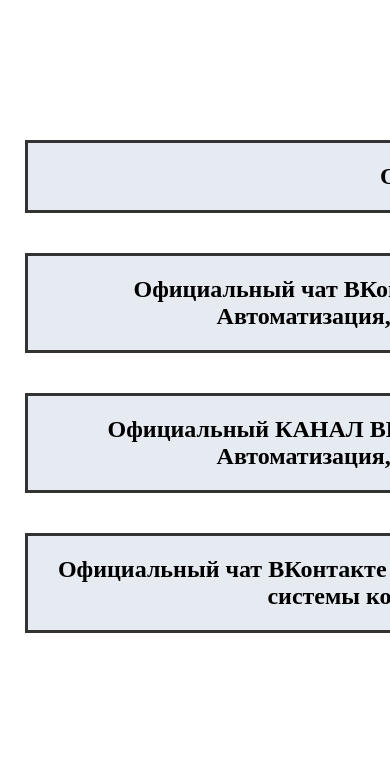
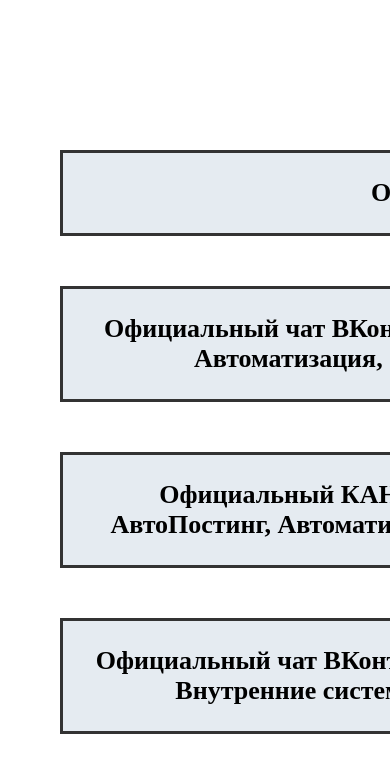
Before and after one commit to coder-links/cc, a plain HTML site: page links.html in a window 390 px wide. Shown: the top 772 px of the page. Drawn offline with Linux system fonts and the light colour scheme.

Commit message:
Add files via upload

```diff
--- a/links.html
+++ b/links.html
@@ -29,10 +29,10 @@
 
 			@media screen and (max-width: 1000px) {
 				a {
-					font-size: 24px;
-					width: 880px;
-					padding: 20px;
-					margin-top: 40px;
+					font-size: 26px;
+					width: 800px;
+					padding: 25px;
+					margin-top: 50px;
 				}
 			}
 		</style>
```
